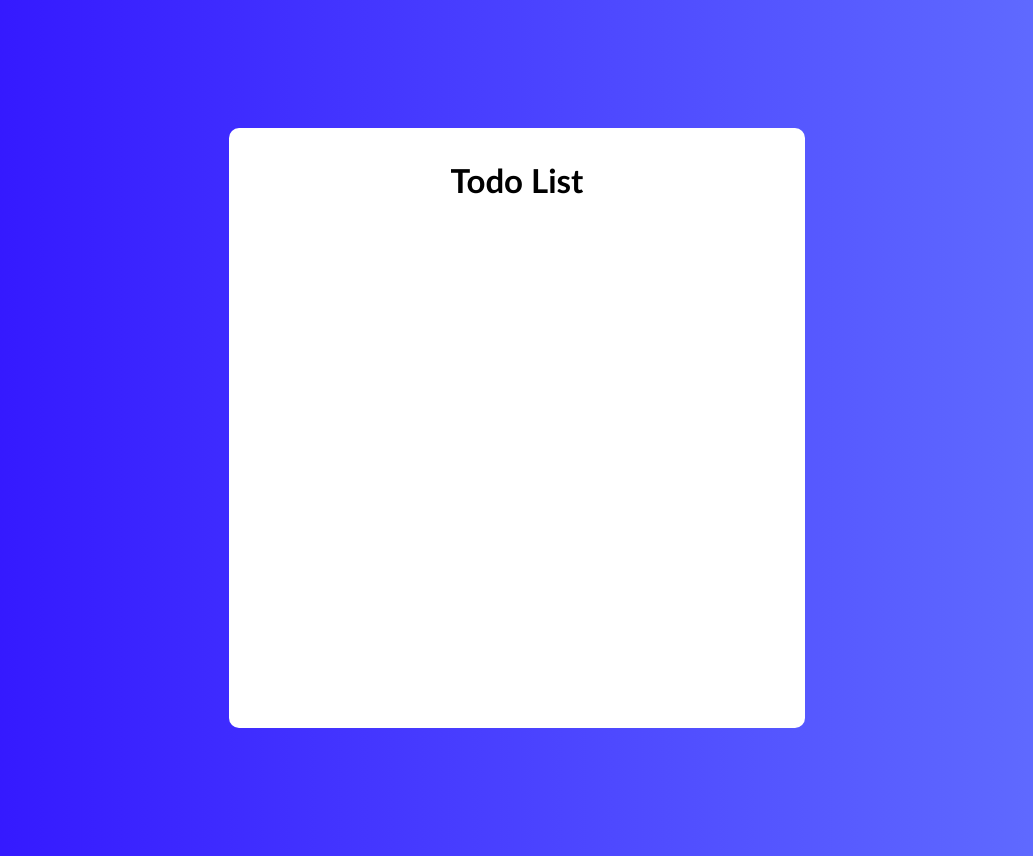
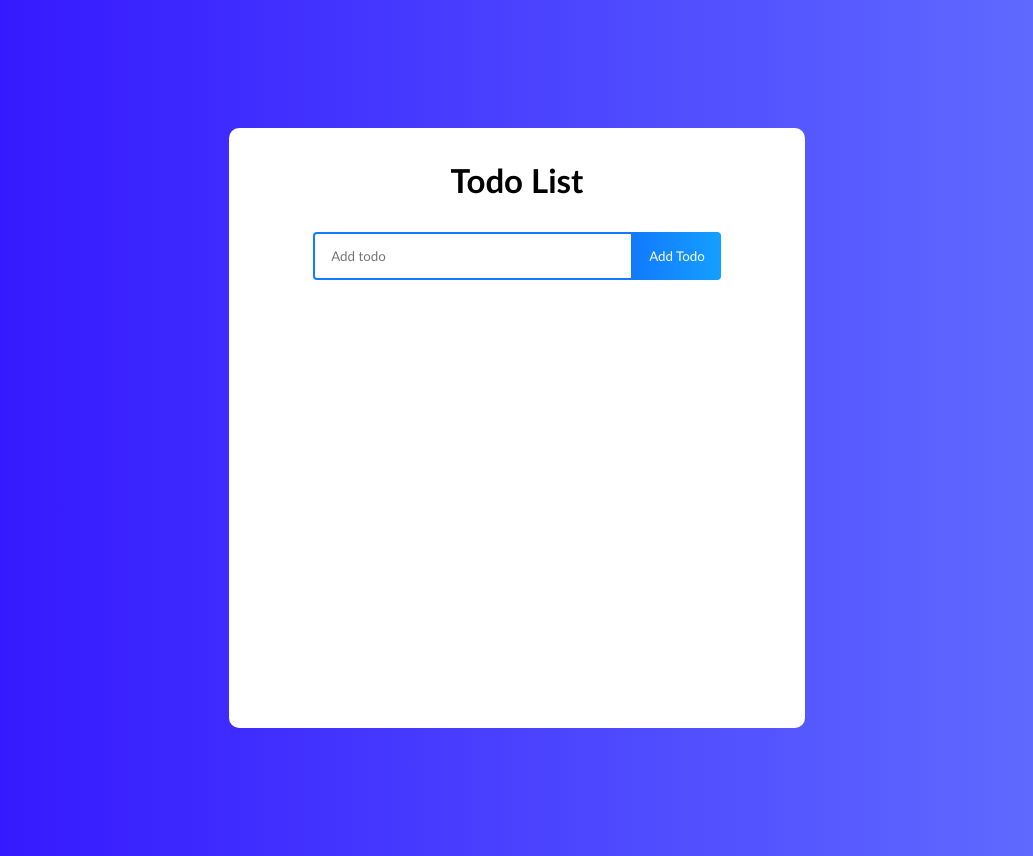
Before and after one commit to KakwiriStephen/ReactDesigns, a React (Create React App) app in the folder Todo-list/: page / in a window 1280 px wide. Shown: the whole page, without its empty margins (123-1156 px from the left). Built offline with nearby package versions, Linux system fonts and the light colour scheme.

Commit message:
Form & Button

```diff
--- a/Todo-list/src/components/TodoForm.js
+++ b/Todo-list/src/components/TodoForm.js
@@ -3,6 +3,10 @@ import React from 'react'
 export default function TodoForm() {
   return (
     <div>
+        <form className='todo-form'>
+            <input className='todo-input' placeholder='Add todo' />
+            <button className='todo-button'>Add Todo</button>
+        </form>
 
     </div>
   )
```
